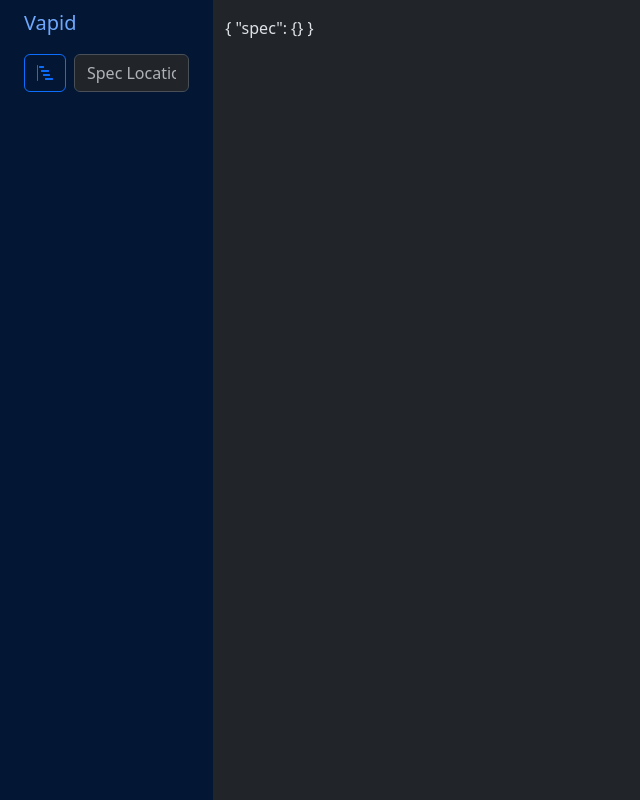
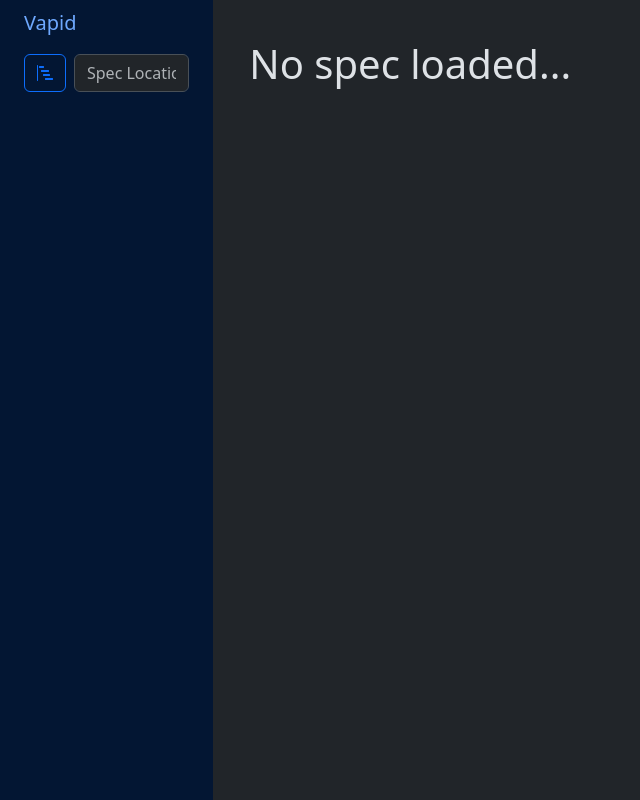
Before and after one commit to sumebrius/vapid, a Vue app: page / in a window 1280 px wide. Shown: the whole page, without its empty margins (0-640 px from the left). Built offline with nearby package versions, Linux system fonts and the light colour scheme.

Commit message:
Spec title display

```diff
--- a/src/App.vue
+++ b/src/App.vue
@@ -8,8 +8,10 @@ import { openapi } from './state/openapi.js'
     <div class="row flex-nowrap">
       <NavMenu />
       <div class="col py-3">
-        <div>
-          {{ openapi }}
+        <div class="p-4">
+          <h1 class="mb-4">
+            {{ openapi.title }}
+          </h1>
         </div>
       </div>
     </div>
--- a/src/state/openapi.js
+++ b/src/state/openapi.js
@@ -2,8 +2,10 @@ import { reactive } from 'vue'
 
 export const openapi = reactive({
   spec: {},
+  title: 'No spec loaded...',
 
   loadSpec(spec) {
     this.spec = spec
+    this.title = this.spec.info.title
   }
 })
```
